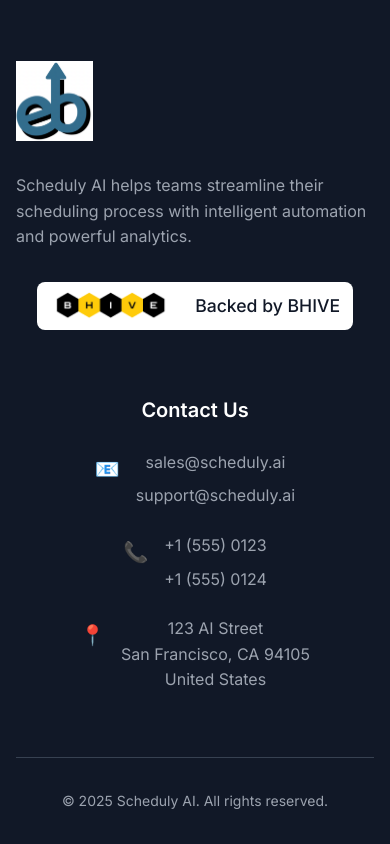
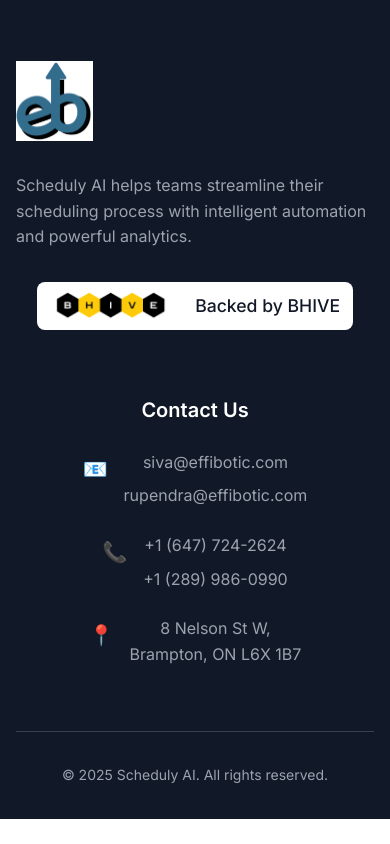
Before and after one commit to Jannatt22/Scheduly-AI, a React (Create React App) app: page / in a window 390 px wide. Shown: the part 5763-6607 px from the top of the page. After the commit the page ends 6582 px from the top, so only its background shows below. Built offline with nearby package versions, Linux system fonts and the light colour scheme.

Commit message:
Update contact information in footer with correct email addresses, phone numbers, and address

```diff
--- a/src/App.tsx
+++ b/src/App.tsx
@@ -324,26 +324,23 @@
             <div className="contact-group">
               <span className="contact-icon">📧</span>
               <div className="contact-info">
-                <a href="mailto:sales@scheduly.ai">sales@scheduly.ai</a>
-                <a href="mailto:support@scheduly.ai">support@scheduly.ai</a>
+                <a href="mailto:siva@effibotic.com">siva@effibotic.com</a>
+                <a href="mailto:rupendra@effibotic.com">rupendra@effibotic.com</a>
               </div>
             </div>
             <div className="contact-group">
               <span className="contact-icon">📞</span>
               <div className="contact-info">
-                <a href="tel:+1-555-0123">+1 (555) 0123</a>
-                <a href="tel:+1-555-0124">+1 (555) 0124</a>
+                <a href="tel:+16477242624">+1 (647) 724-2624</a>
+                <a href="tel:+12899860990">+1 (289) 986-0990</a>
               </div>
             </div>
             <div className="contact-group">
               <span className="contact-icon">📍</span>
               <div className="contact-info">
                 <address>
-                  <a href="https://maps.google.com" target="_blank" rel="noopener noreferrer">
-                    123 AI Street<br />
-                    San Francisco, CA 94105<br />
-                    United States
-                  </a>
+                  8 Nelson St W,<br />
+                  Brampton, ON L6X 1B7
                 </address>
               </div>
             </div>
```
